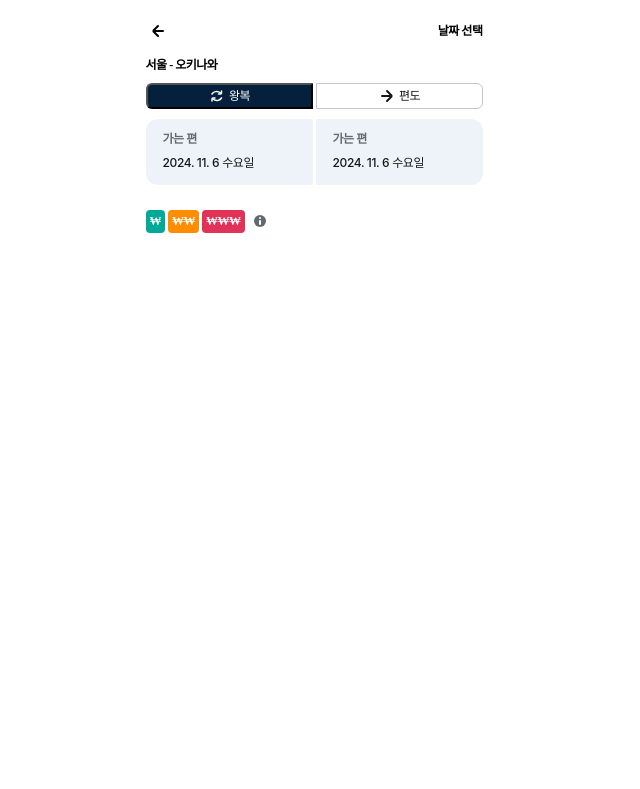
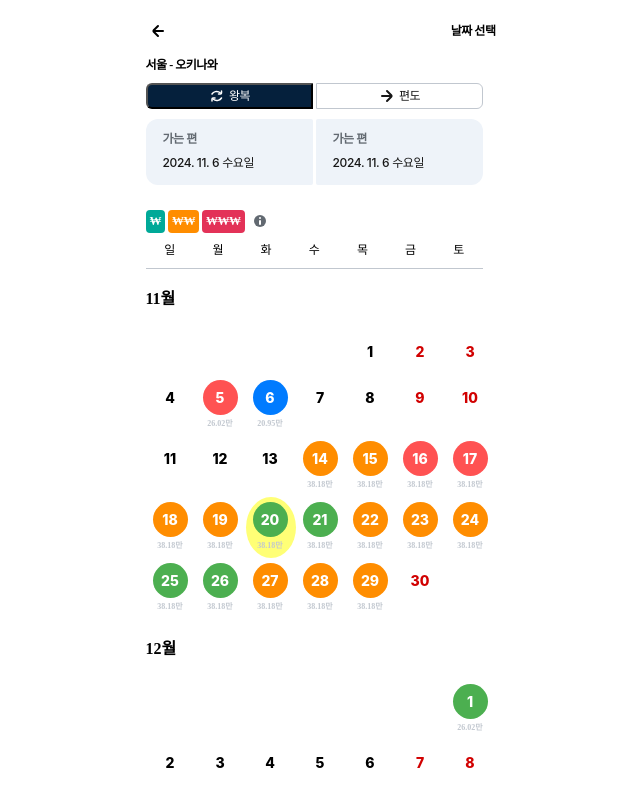
Before and after one commit to heesunee/35-COLLABORATION-WEB-SKYSCANNER, a React (Vite) app: page / in a window 1280 px wide. Shown: the top 789 px of the page, without its empty margins (326-966 px from the left). Built offline with nearby package versions, Linux system fonts and the light colour scheme.

Commit message:
feat : 캘린더 기초 구성

```diff
--- a/package.json
+++ b/package.json
@@ -11,6 +11,7 @@
   },
   "dependencies": {
     "react": "^18.3.1",
+    "react-calendar": "^5.1.0",
     "react-dom": "^18.3.1",
     "styled-components": "^6.1.13"
   },
--- /dev/null
+++ b/src/components/home/Calender.css
@@ -0,0 +1,51 @@
+.react-calendar {
+    width: 100%;
+    max-width: 800px;
+    margin: 20px auto;
+    background: white;
+    border-radius: 10px;
+    border: none !important;
+
+}
+
+.react-calendar__viewContainer
+
+.react-calendar__tile {
+    width: 43px;
+    padding: 5px 7px 6px 7px;
+    display: flex;
+    flex-direction: column;
+    justify-content: flex-start;
+    gap: 4px;
+    border-radius: 50%;
+    border: none;
+    transition: all 0.2s ease;
+    & > abbr{
+        display: none !important;
+    }
+}
+
+.react-calendar__tile:hover {
+    background: rgba(0, 0, 0, 0.1);
+}
+
+.react-calendar__tile--now {
+    background: #4caf50;
+    color: white;
+}
+
+.react-calendar__tile--active {
+
+    background: #007bff;
+    color: white;
+    border-radius: 50%;
+}
+
+/* 요일 숨기기 */
+.react-calendar__month-view__weekdays {
+    display: none !important;
+}
+
+.react-calendar__navigation {
+    display: none;
+}
--- a/src/components/home/Calender.tsx
+++ b/src/components/home/Calender.tsx
@@ -1,5 +1,165 @@
-const Calender = () => {
-	return <></>;
+import './Calender.css';
+import React, { useState } from 'react';
+import Calendar from 'react-calendar';
+import 'react-calendar/dist/Calendar.css';
+import styled from 'styled-components';
+
+const App = () => {
+	const [firstSelectedDate, setFirstSelectedDate] = useState(null); // 첫 번째 선택 날짜
+	const [lastSelectedDate, setLastSelectedDate] = useState(null); // 마지막 선택 날짜
+
+	const calendarData = {
+		'11월': [
+			{ date: '2024-11-05', price: '26.02', color: 'r' },
+			{ date: '2024-11-06', price: '20.95', color: 'b' },
+			{ date: '2024-11-14', price: '38.18', color: 'o' },
+			{ date: '2024-11-15', price: '38.18', color: 'o' },
+			{ date: '2024-11-16', price: '38.18', color: 'r' },
+			{ date: '2024-11-17', price: '38.18', color: 'r' },
+			{ date: '2024-11-18', price: '38.18', color: 'o' },
+			{ date: '2024-11-19', price: '38.18', color: 'o' },
+			{ date: '2024-11-20', price: '38.18', color: 'g' },
+			{ date: '2024-11-21', price: '38.18', color: 'g' },
+			{ date: '2024-11-22', price: '38.18', color: 'o' },
+			{ date: '2024-11-23', price: '38.18', color: 'o' },
+			{ date: '2024-11-24', price: '38.18', color: 'o' },
+			{ date: '2024-11-25', price: '38.18', color: 'g' },
+			{ date: '2024-11-26', price: '38.18', color: 'g' },
+			{ date: '2024-11-27', price: '38.18', color: 'o' },
+			{ date: '2024-11-28', price: '38.18', color: 'o' },
+			{ date: '2024-11-29', price: '38.18', color: 'o' },
+		],
+		'12월': [
+			{ date: '2024-12-01', price: '26.02', color: 'g' },
+			{ date: '2024-12-15', price: '15.20', color: 'b' },
+		],
+	};
+
+	// 날짜 데이터를 가져오는 함수
+	const getDateData = (monthKey, date) => {
+		const data = calendarData[monthKey]?.find((item) => item.date === date);
+		return data || null;
+	};
+
+	// 날짜 셀을 커스터마이징하는 함수
+	const tileContent =
+		(monthKey) =>
+		({ date, view }) => {
+			if (view === 'month') {
+				const dateKey = date.toISOString().split('T')[0];
+				const data = getDateData(monthKey, dateKey);
+				const dayNumber = date.getDate(); // 날짜의 "일" 숫자만 가져오기
+				const colorMap = {
+					r: '#FF5252', // 빨강
+					g: '#4CAF50', // 초록
+					b: '#007BFF', // 파랑
+					o: '#FF8D00', // 파랑
+				};
+
+				if (data) {
+					return (
+						<TileContainer>
+							<StyledCircle backgroundColor={colorMap[data.color]}>{dayNumber}</StyledCircle>
+							<StyledPrice>{data.price}만</StyledPrice>
+						</TileContainer>
+					);
+				} else {
+					return <StyledCircle backgroundColor="transparent">{dayNumber}</StyledCircle>;
+				}
+			}
+			return null;
+		};
+
+	// 날짜 클릭 핸들러
+	const handleDateClick = (date) => {
+		if (!firstSelectedDate) {
+			// 첫 번째 날짜 설정
+			setFirstSelectedDate(date);
+		} else if (!lastSelectedDate) {
+			// 두 번째 날짜 설정
+			setLastSelectedDate(date);
+		} else {
+			// 기존 선택 초기화
+			setFirstSelectedDate(date);
+			setLastSelectedDate(null);
+		}
+	};
+
+	return (
+		<div>
+			<Weekdays>
+				<WeekName>일</WeekName>
+				<WeekName>월</WeekName>
+				<WeekName>화</WeekName>
+				<WeekName>수</WeekName>
+				<WeekName>목</WeekName>
+				<WeekName>금</WeekName>
+				<WeekName>토</WeekName>
+			</Weekdays>
+			<Month>11월</Month>
+			<Calendar
+				tileContent={tileContent('11월')} // 11월 데이터
+				defaultActiveStartDate={new Date(2024, 10, 1)}
+				showNeighboringMonth={false}
+				showNavigation={false}
+				onClickDay={handleDateClick}
+			/>
+			<Month>12월</Month>
+			<Calendar
+				tileContent={tileContent('12월')}
+				defaultActiveStartDate={new Date(2024, 11, 1)}
+				showNeighboringMonth={false}
+				showNavigation={false}
+				showWeekNumbers={false}
+				onClickDay={handleDateClick}
+			/>
+		</div>
+	);
 };
 
-export default Calender;
+const Month = styled.h1`
+	${({ theme }) => theme.fonts.title2_eb_16}
+	margin-top: 20px;
+`;
+
+const Weekdays = styled.div`
+	width: 337px;
+	border-bottom: 1px solid ${({ theme }) => theme.colors.grey30};
+	display: flex;
+	justify-content: space-between;
+	font-weight: bold;
+`;
+const WeekName = styled.div`
+	${({ theme }) => theme.fonts.body6_r_12}
+	width: 48px;
+	text-align: center;
+	padding: 10px 0;
+`;
+
+const TileContainer = styled.div`
+	text-align: center;
+`;
+
+const StyledCircle = styled.div<{ backgroundColor: string }>`
+	${({ theme }) => theme.fonts.e_title_eb_12}
+	letter-spacing: 0px;
+	background-color: ${({ backgroundColor }) => backgroundColor};
+	border-radius: 50%;
+	padding: 5px;
+	color: ${({ backgroundColor }) => (backgroundColor === 'transparent' ? 'inherit' : 'white')};
+	font-size: 14px;
+	display: inline-block;
+	width: 35px;
+	height: 35px;
+	align-content: center;
+	text-align: center;
+`;
+
+const StyledPrice = styled.div`
+	${({ theme }) => theme.fonts.btn4_sb_8}
+	color: ${({ theme }) => theme.colors.grey30};
+	line-height: 1.2rem;
+	margin-top: 0.3rem;
+`;
+
+export default App;
```
